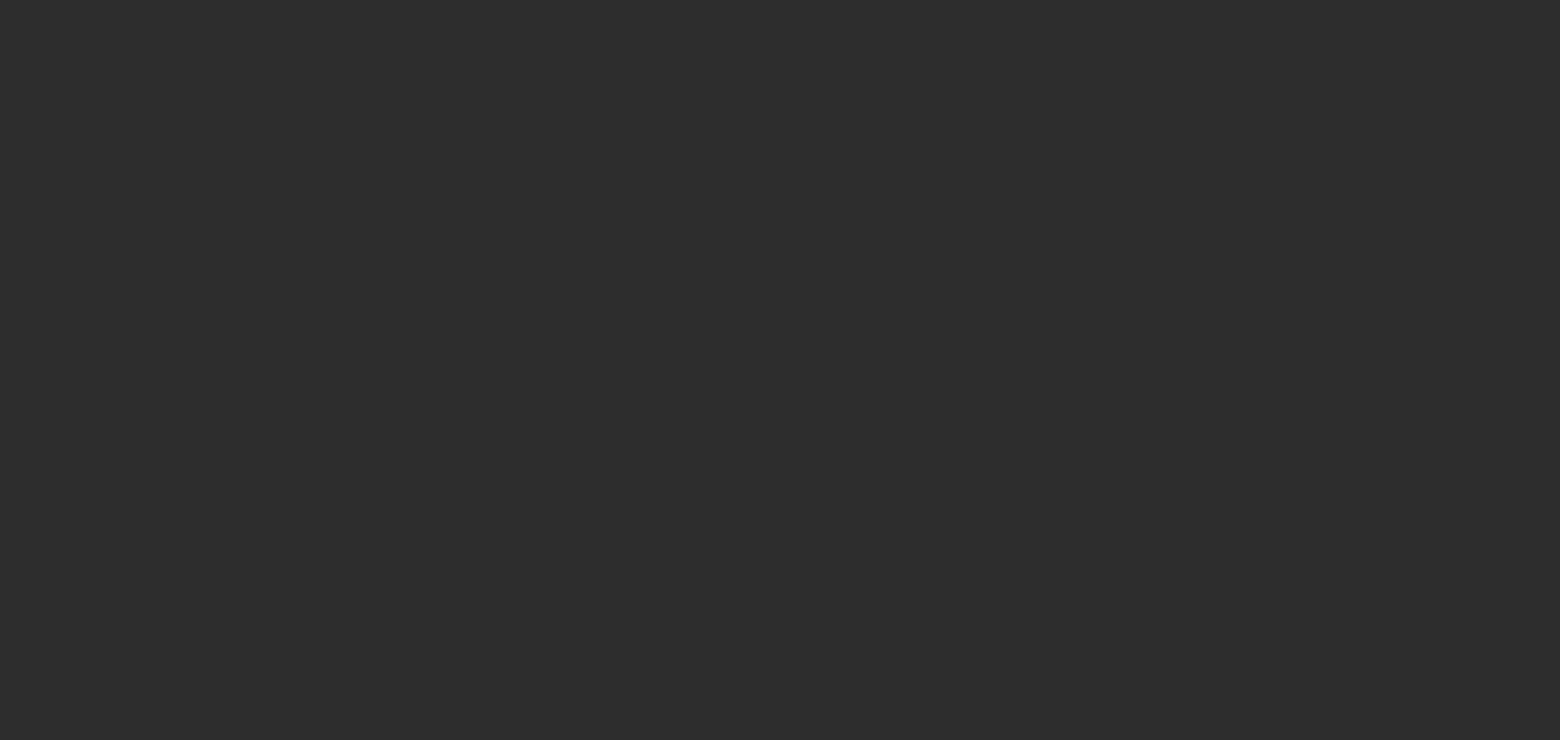
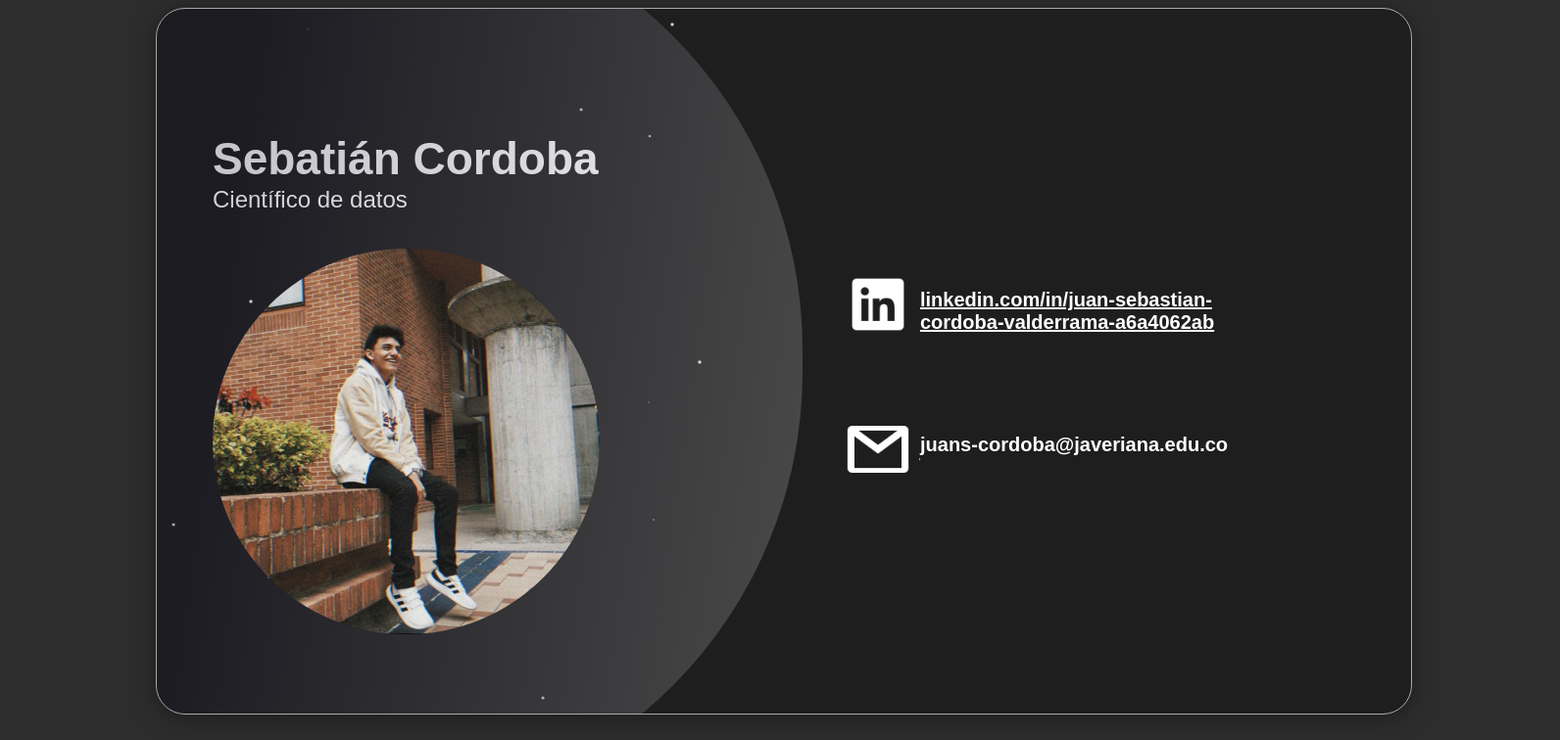
Before and after one commit to SebasRubik/Portfolio, a React (Vite) app: page /contactame in a window 1280 px wide. Before the commit this address had no page. Shown: the top 756 px of the page at 98% size, 1592 px wide, since content can reach past the window. Built offline with nearby package versions, Linux system fonts and the light colour scheme.

Commit message:
Se añade pantalla de contactame

```diff
--- /dev/null
+++ b/src/Components/Contactame/Contactame.css
@@ -0,0 +1,234 @@
+    .pantalla-contactame-C {
+        width: 100%;
+        min-height: 100vh;
+        background: #2d2d2d;
+        display: flex;
+        flex-direction: column;
+        justify-content: center;
+        align-items: center;
+        padding: 0 160px;
+        animation: fadeIn 4s forwards;
+    }
+
+    /* Animación de fade-in para la pantalla completa */
+    @keyframes fadeIn {
+        0% {
+        opacity: 0;
+        }
+        100% {
+        opacity: 1;
+        }
+    }
+
+    .contenido-contactame-C {
+        width: 1280px;
+        height: 720px;
+        position: relative;
+        background: #1e1e1e;
+        box-shadow: 0px 4px 25px #1e1e1e;
+        border-radius: 30px;
+        overflow: hidden;
+        border: 1px solid #aaaaaa;
+        animation: slideInUp 2s ease-in-out;
+    }
+
+    /* Animación de slide-in para el contenido */
+    @keyframes slideInUp {
+        0% {
+        transform: translateY(100px);
+        opacity: 0;
+        }
+        100% {
+        transform: translateY(0);
+        opacity: 1;
+        }
+    }
+
+    .titulo-contactame-C {
+        width: 583px;
+        height: 55px;
+        position: absolute;
+        left: 57px;
+        top: 126px;
+        color: #f2f2f2;
+        font-size: 46px;
+        font-family: 'Poppins', sans-serif;
+        font-weight: 700;
+        animation: slideInLeft 1.5s ease-in-out;
+    }
+
+    .imagen-contactame-C{
+        border-radius: 9999px;
+    }
+
+
+    /* Animación para el título */
+    @keyframes slideInLeft {
+        0% {
+        transform: translateX(-100%);
+        opacity: 0;
+        }
+        100% {
+        transform: translateX(0);
+        opacity: 1;
+        }
+    }
+
+    .subtitulo-contactame-C {
+        width: 464px;
+        height: 24px;
+        position: absolute;
+        left: 57px;
+        top: 181px;
+        color: white;
+        font-size: 24px;
+        font-family: 'Poppins', sans-serif;
+        font-weight: 400;
+        animation: slideInLeft 1.7s ease-in-out;
+    }
+
+    .gradiente-fondo-contactame-C {
+        width: 908px;
+        height: 931px;
+        position: absolute;
+        left: -249px;
+        top: -106px;
+        background: linear-gradient(98deg, rgba(16.85, 17.41, 49.94, 0.2) 35%, rgba(255, 255, 255, 0.2) 100%);
+        border-radius: 9999px;
+    }
+
+    /* Animación de rotación para el gradiente de fondo */
+    @keyframes rotateGradient {
+        0% {
+        transform: rotate(0deg);
+        }
+        100% {
+        transform: rotate(360deg);
+        }
+    }
+
+    .imagen-perfil-contactame-C {
+        width: 395px;
+        height: 394px;
+        position: absolute;
+        left: 57px;
+        top: 245px;
+        animation: bounceIn 1.5s ease-in-out;
+    }
+
+    /* Animación de rebote para la imagen de perfil */
+    @keyframes bounceIn {
+        0%, 20%, 50%, 80%, 100% {
+        transform: translateY(0);
+        }
+        40% {
+        transform: translateY(-20px);
+        }
+        60% {
+        transform: translateY(-10px);
+        }
+    }
+
+    .icono-contactame-C {
+        width: 86px;
+        height: 72px;
+        position: absolute;
+        animation: fadeInIcon 1.5s ease-in-out;
+    }
+
+    /* Animación de fade-in para los iconos */
+    @keyframes fadeInIcon {
+        0% {
+        opacity: 0;
+        }
+        100% {
+        opacity: 1;
+        }
+    }
+
+    .contacto-info-C {
+        width: 389px;
+        height: 31px;
+        left: 779px;
+        top: 434px;
+        position: absolute;
+        font-size: 20px;
+        font-family: 'Poppins', sans-serif;
+        font-weight: 600;
+        word-wrap: break-word;
+        color: white;
+        animation: fadeInText 2s ease-in-out;
+    }
+
+    /* Animación de fade-in para los textos de contacto */
+    @keyframes fadeInText {
+        0% {
+        opacity: 0;
+        }
+        100% {
+        opacity: 1;
+        }
+    }
+
+    .linkedin-contactame-C {
+        width: 375px;
+        height: 31px;
+        left: 779px;
+        top: 286px;
+        position: absolute;
+        color: white;
+        font-size: 20px;
+        font-family: 'Poppins', sans-serif;
+        font-weight: 600;
+        text-decoration: underline;
+        word-wrap: break-word;
+        animation: fadeInText 2.2s ease-in-out;
+    }
+
+    .menu-contactame-C {
+        align-self: stretch;
+        height: 91px;
+        justify-content: center;
+        align-items: flex-start;
+        gap: 27px;
+        display: flex;
+        animation: fadeInMenu 2s forwards;
+    }
+
+    /* Animación de fade-in para el menú */
+    @keyframes fadeInMenu {
+        0% {
+        opacity: 0;
+        }
+        100% {
+        opacity: 1;
+        }
+    }
+
+    .menu-item-contactame-C {
+        height: 80px;
+        display: flex;
+        justify-content: center;
+        align-items: center;
+        padding: 16px;
+        color: white;
+        font-size: 16px;
+        font-family: 'Inter', sans-serif;
+        font-weight: 500;
+        line-height: 24px;
+        word-wrap: break-word;
+        animation: bounceInMenu 1.5s ease-in-out;
+    }
+
+    /* Animación de rebote para los items del menú */
+    @keyframes bounceInMenu {
+        0%, 20%, 50%, 80%, 100% {
+        transform: translateY(0);
+        }
+        40% {
+        transform: translateY(-10px);
+        }
+        60% {
+        transform: translateY(-5px);
+        }
+    }
--- /dev/null
+++ b/src/Components/Contactame/Contactame.jsx
@@ -0,0 +1,67 @@
+import React from 'react';
+import { Link } from 'react-router-dom';
+import './Contactame.css';
+
+export default function Contactame() {
+    return (
+        <div className="pantalla-contactame-C">
+            <div className="contenido-contactame-C">
+                <div className="titulo-contactame-C">Sebatián Cordoba</div>
+                <div className="subtitulo-contactame-C">Científico de datos</div>
+                <div className="gradiente-fondo-contactame-C">
+                    {[...Array(80)].map((_, i) => (
+                        <div
+                            key={i}
+                            className="estrella"
+                            style={{
+                                top: `${(Math.random() - 0.1) * 100}%`,
+                                left: `${(Math.random() - 0.1) * 100}%`,
+                                animationDelay: `${Math.random() * 10}s`,
+                                animationDuration: `${Math.random() * 3 + 4}s`,
+                            }}
+                        />
+                    ))}
+                </div>
+                <div className="imagen-perfil-contactame-C">
+                    <div className="imagen-fondo-contactame-C"></div>
+                    <img
+                        className="imagen-contactame-C"
+                        src="src\assets\Foto linkedin 1.png"
+                        alt="Perfil"
+                    />
+                </div>
+                <img
+                    className="icono-contactame-C"
+                    src="src\assets\LinkedIn.svg"
+                    style={{ left: 693, top: 266 }}
+                    alt="Icon 1"
+                />
+                <img
+                    className="icono-contactame-C"
+                    src="src\assets\Gmail Logo.svg"
+                    style={{ left: 693, top: 414 }}
+                    alt="Icon 2"
+                />
+                <div className="contacto-info-C">
+                    <span className="correo-contactame-C">juans-cordoba@javeriana.edu.co</span>
+                </div>
+                <div className="linkedin-contactame-C">
+                    linkedin.com/in/juan-sebastian-cordoba-valderrama-a6a4062ab
+                </div>
+            </div>
+
+            <div className="menu">
+                {['Principal', 'Acerca de mí', 'Proyectos', 'Habilidades'].map((item, index) => {
+                    const paths = ['/', "/about-me", "/proyectos", "/habilidades"];
+                    return (
+                        <div key={index} className="menu-item">
+                            <Link to={paths[index]} className="menu-texto">
+                                {item}
+                            </Link>
+                        </div>
+                    );
+                })}
+            </div>
+        </div>
+    )
+}
--- a/src/Components/Habilidades/Habilidades.jsx
+++ b/src/Components/Habilidades/Habilidades.jsx
@@ -65,9 +65,6 @@ export default function Habilidades() {
 					);
 				})}
 			</div>
-
-
-
 		</div>
 	);
 }
--- a/src/main.jsx
+++ b/src/main.jsx
@@ -8,7 +8,7 @@ import Principal from './Components/Principal/Principal.jsx';
 import AboutMe from './Components/AboutMe/AboutMe.jsx';
 //import Proyectos from './Components/Proyectos';
 import Habilidades from './Components/Habilidades/Habilidades.jsx';
-//import Contactame from './Components/Contactame';
+import Contactame from './Components/Contactame/Contactame.jsx';
 
 createRoot(document.getElementById('root')).render(
   <Router>
@@ -16,6 +16,7 @@ createRoot(document.getElementById('root')).render(
       <Route path="/" element={<Principal />} />
       <Route path="/about-me" element={<AboutMe/>}/>
       <Route path="/habilidades" element={<Habilidades />} />
+      <Route path="/contactame" element={<Contactame />} />
     </Routes>
   </Router>
 );
```
Also changed, not shown: src/assets/Gmail Logo.svg (added).
